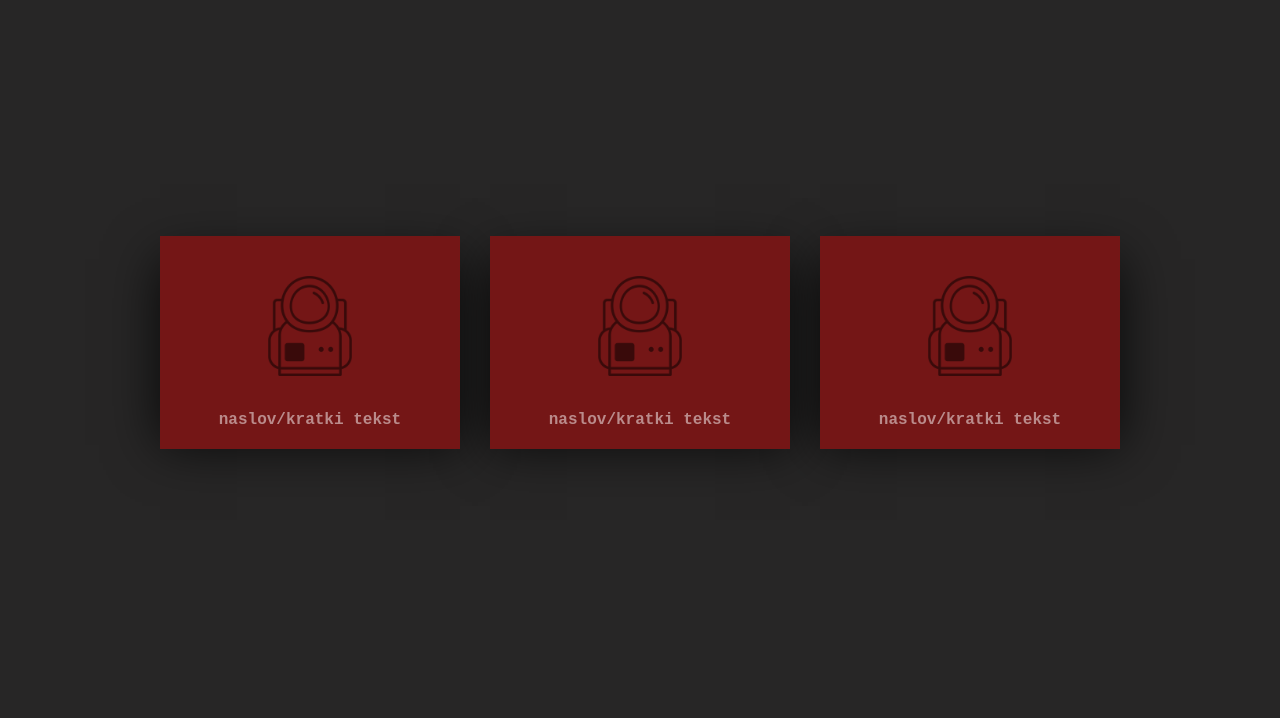
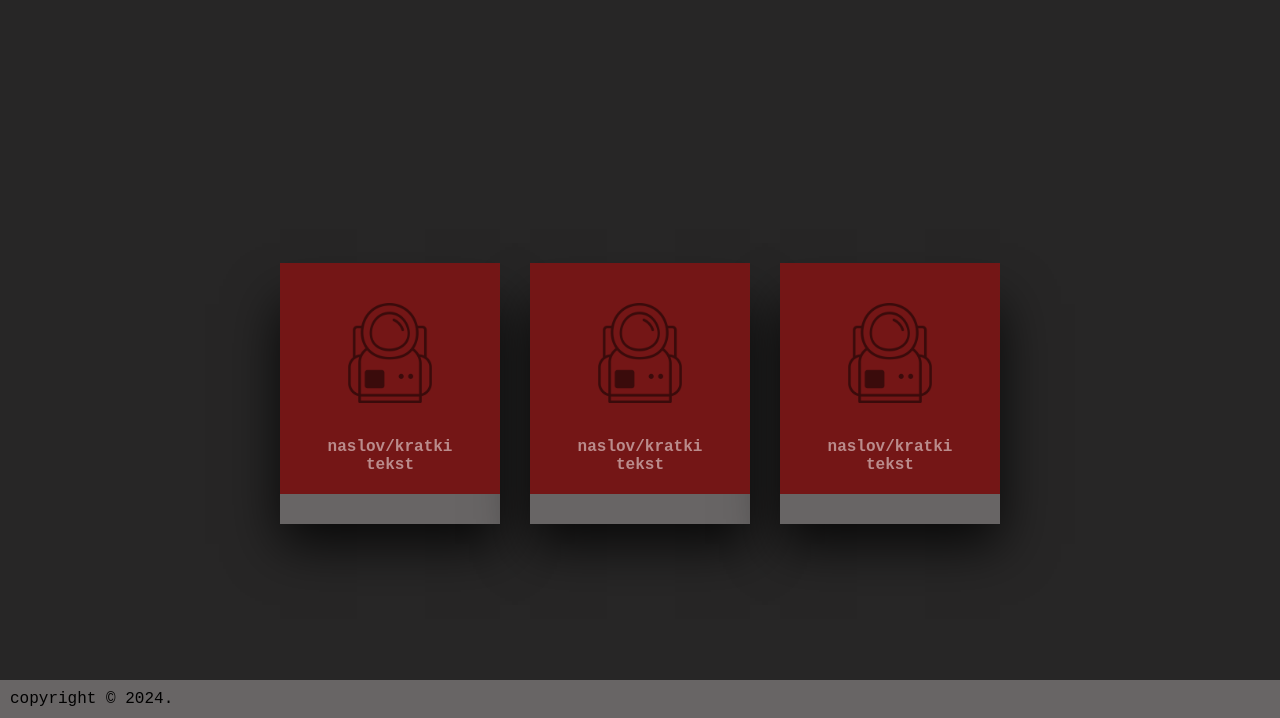
Before and after one commit to Tetka95/web_stranica_template, a plain HTML site: page index.html in a window 1280 px wide. Shown: the part 82-800 px from the top of the page. Drawn offline with Linux system fonts and the light colour scheme.

Commit message:
dodan footer, uređen stil u skladu s dodanim footerom i ostatkom sadržaja

```diff
--- a/index.html
+++ b/index.html
@@ -83,5 +83,10 @@
             </div>
         </article>
     </main>
+    <footer>
+        <div class="copyright">
+            copyright &#169; 2024.
+        </div>
+    </footer>
 </body>
 </html>
--- a/style/menuStyle.css
+++ b/style/menuStyle.css
@@ -18,6 +18,7 @@
     background: none;
     text-align: justify;
     z-index: 1100;
+    margin-right: 20px;
 }
 
 .menu {
--- a/style/style.css
+++ b/style/style.css
@@ -1,7 +1,18 @@
+html, body {
+    height: 100%;
+    margin: 0;
+    padding: 0;
+    overflow: hidden;
+}
+
 body {
+    display: flex;
+    flex-direction: column;
+    justify-content: flex-start;
     text-align: center;
     font-family: 'Courier New', Courier, monospace;
     background-color: #272626;
+    min-height: 100vh;
 }
 
 .header-container {
@@ -9,6 +20,7 @@ body {
     justify-content: space-between;
     align-items: center;
     width: 100%;
+    background-color: #741616;
 }
 
 .naslov {
@@ -17,7 +29,12 @@ body {
 }
 
 main {
-    align-items: center;
+    flex: 1;
+    align-items: flex-start;
+    display: flex;
+    justify-content: center;
+    overflow: hidden;
+    padding: 50px 0;
 }
 
 .article-content {
@@ -29,26 +46,28 @@ main {
 }
 
 .container {
-    max-width: 960px;
-    max-height: 960px;
+    max-width: 100%;
+    max-height: 100%;
     position: relative;
     display: inline-flex;
-    justify-content: space-between;
+    justify-content: center;
     flex-wrap: wrap;
-    gap: 20px;
-    margin: 15px auto;
+    gap: 30px;
+    margin-inline-start: 250px;
+    margin-inline-end: 250px;
 
 }
 
 .container .card {
     position: relative;
     cursor: pointer;
-    width: calc(33.33% - 20px);
+    width: calc(33.33% - 30px);
+    box-sizing: border-box;
 }
 
 .conteiner .card .face {
-    width: 300px;
-    height: 300px;
+    max-width: 400px;
+    max-height: 400px;
     transition: 0.5s;
 }
 
@@ -111,3 +130,13 @@ main {
     text-align: center;
     font-size: 16px;
 }
+
+footer {
+    width: 100%;
+    background-color: #686565;
+    padding: 10px;
+    margin: 0%;
+    position: fixed;
+    bottom: 0;
+    text-align: left;
+}
```
